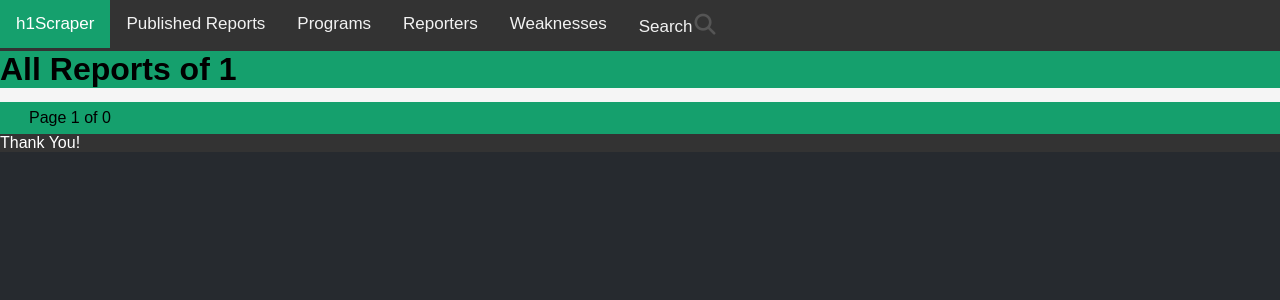
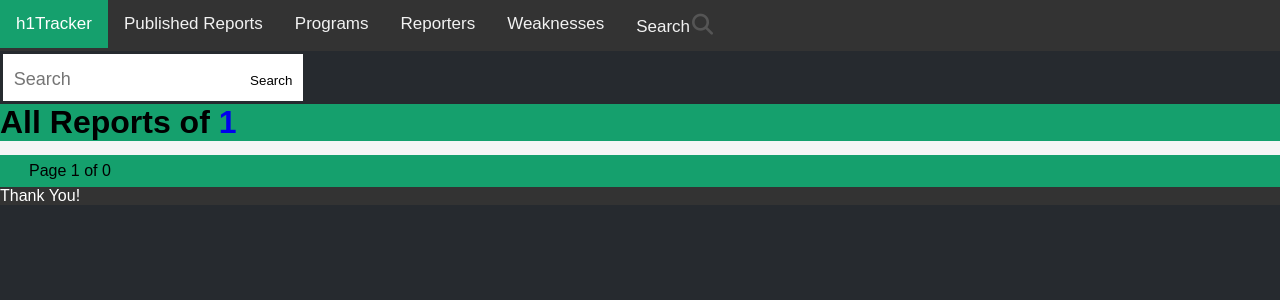
Before and after one commit to SubinSunny1/hacktivityViewer, a Flask app: page /allPrograms/1 in a window 1280 px wide. Shown: the top 300 px of the page. Run offline with Flask 3, Linux system fonts and the light colour scheme; some libraries are stand-ins or nearby versions.

Commit message:
Add files via upload

```diff
--- a/H1WebscraperforDB.py
+++ b/H1WebscraperforDB.py
@@ -6,13 +6,13 @@
 
 #c.execute('''CREATE TABLE
 #        report(id TEXT, title TEXT, client TEXT, reporter TEXT,
-#       category TEXT, bounty FLOAT, severity TEXT, description TEXT)''')
+#       category TEXT, bounty FLOAT, severity TEXT, description TEXT, PRIMARY KEY("id"))''')
 
 #reportID = 110
 
 #110
 #2302094
-for i in range(1286351,2302094):
+for i in range(2083669,2302094):
     id = None
     title = None
     client = None
--- a/app.py
+++ b/app.py
@@ -1,8 +1,10 @@
-from flask import Flask, render_template, request
+from flask import Flask, render_template, request, redirect, url_for
 from flask_sqlalchemy import SQLAlchemy
-from sqlalchemy import desc
+from sqlalchemy import desc, or_
 import os.path
 from collections import Counter
+
+import sqlite3
 
 from math import pi
 
@@ -140,23 +142,29 @@
                            top_10_rewarding_programs=top_10_rewarding_programs, top_10_reported_programs=top_10_reported_programs, top_10_reporterd_vulnerability=top_10_reporterd_vulnerability,
                              top_10_rewarded_vulnerabilities=top_10_rewarded_vulnerabilities,a1=a1,b1=b1,a2=a2,b2=b2)
 
-@app.route('/searchPage')
-def searchPage():
-    return render_template("search_page.html")
-
 @app.route('/search')
 def search():
     q = request.args.get('q')
-    print(q)
 
-    if q:
-        results = Report.query.filter(Report.id.icontains(q) | Report.title.icontains(q) | Report.client.icontains(q) |
-                            Report.reporter.icontains(q) | Report.category.icontains(q) | Report.description.icontains(q)).all()
+    return redirect(url_for('search_results', q=q))
 
-    else:
-        results = []
+@app.route('/search_results')
+def search_results():
+    q = request.args.get('q')
 
-    return render_template("search_results.html", results=results)
+
+    results = Report.query.filter(or_(
+        Report.id.icontains(f'%{q}%'),
+        Report.title.icontains(f'%{q}%'),
+        Report.client.icontains(f'%{q}%'),
+        Report.reporter.icontains(f'%{q}%'),
+        Report.category.icontains(f'%{q}%'),
+        Report.bounty.icontains(f'%{q}%'),
+        Report.severity.icontains(f'%{q}%'),
+        Report.description.icontains(f'%{q}%')
+    )).all()
+
+    return render_template('search_results.html', q=q, results=results)
 
 @app.route('/publishedReports/<id>')
 def report(id):
--- a/static/css/style.css
+++ b/static/css/style.css
@@ -10,6 +10,12 @@
    display: flex;
    min-height: 100vh;
    flex-direction: column;
+}
+a{
+    text-decoration: none;
+}
+a:hover{
+    text-decoration: underline;
 }
 .topnav {
     background-color: #333;
@@ -65,12 +71,21 @@
 .search{
     background: white;
     width: 300px;
-    height: 30px;
+    height: 47px;
     margin: 3px 3px;
     text-align: center;
     clear: both;
     padding: auto;
 }
+.data-table, .res{
+    background-color: #ddd;
+}
+.dataTables_length select  {
+    background-color: white !important;
+ }
+ .dataTables_filter input  {
+    background-color: white !important;
+ }
 .search-results{
     background-color: #15a06d;
     padding: 3px 3px;
@@ -84,7 +99,7 @@
     padding: 14px 16px;
 
 }
-.all-reports, .all-programs, .all-reporters, .all-weaknesses{
+.all-reports, .all-programs, .all-reporters, .all-weaknesses, .searchPage{
     background: #15a06d;
     color: black;
 }
--- a/templates/layout.html
+++ b/templates/layout.html
@@ -9,12 +9,16 @@
         <link rel="stylesheet" href="/static/css/style.css">
         <script src="https://kit.fontawesome.com/15e7428a60.js" crossorigin="anonymous"></script>
         <script src="https://unpkg.com/htmx.org@1.9.10"></script>
+        <link rel="stylesheet" type="text/css" href="https://cdn.datatables.net/1.13.7/css/jquery.dataTables.min.css">
+        <script type="text/javascript" charset="utf8" src="https://code.jquery.com/jquery-3.7.1.min.js"></script>
+        <script type="text/javascript" charset="utf8" src="https://cdn.datatables.net/1.13.7/js/jquery.dataTables.js"></script>
+
     </head>
     <body>
         <div id="page-container">
             <header>
                 <div class="topnav">
-                    <a class="active" href="/">h1Scraper</a>
+                    <a class="active" href="/">h1Tracker</a>
                     <a href="/publishedReports">Published Reports</a>
                     <a href="/allPrograms">Programs</a>
                     <a href="/allReporters">Reporters</a>
@@ -23,6 +27,11 @@
 
                 </div>
             </header>
+            <form class="search" action="/search" method="GET">
+                <input type="text" name="query" placeholder="Search">
+                <button type="submit">Search</button>
+            </form>
+
             <div id="content-wrap">
             {% block content %}
 
@@ -30,5 +39,12 @@
             </div>
             <footer>Thank You!</footer>
         </div>
+        <script>
+            $(document).ready(function() {
+                // Initialize DataTables for all tables with class 'data-table'
+                $('.data-table').DataTable();
+            });
+        </script>
+
     </body>
 </html>
--- a/templates/program.html
+++ b/templates/program.html
@@ -5,7 +5,7 @@
 {% endblock %}
 
 {% block content %}
-        <h1 class="all-programs">All Reports of {{client}}</h1>
+        <h1 class="all-programs">All Reports of <a href="https://hackerone.com/directory/programs?q={{client}}&active_only=false" target="_blank" rel="noopener noreferrer">{{client}}</a></h1>
         <ul class="program-list">
             {% for p in programs_on_page %}
             <li class="program-list"><a href="{{ url_for('report', id = p.id)}}">{{p.id}}</a> -- {{p.title}} -- <a href="/allWeaknesses/{{p.category}}">{{p.category}}</a></li>
--- a/templates/reporter.html
+++ b/templates/reporter.html
@@ -5,7 +5,7 @@
 {% endblock %}
 
 {% block content %}
-        <h1 class="all-reporters">All Reports of {{reporter}}</h1>
+        <h1 class="all-reporters">All Reports of <a href="https://hackerone.com/{{reporter}}?type=user" target="_blank" rel="noopener noreferrer">{{reporter}}</a></h1>
         <ul class="reporter-list">
             {% for r in reporterName %}
             <li class="reporter-list"><a href="{{ url_for('report', id = r.id)}}">{{r.id}}</a> -- {{r.title}} --<a href="/allWeaknesses/{{r.category}}">{{r.category}}</a></li>
```
Also changed, not shown: other parts of static/css/style.css (+22 -5 lines), requirements.txt (+55 -0 lines), templates/index.html (+14 -4 lines), templates/search1.html (added, +11 -0 lines), templates/search_results.html (+40 -8 lines), readme.md (added).
